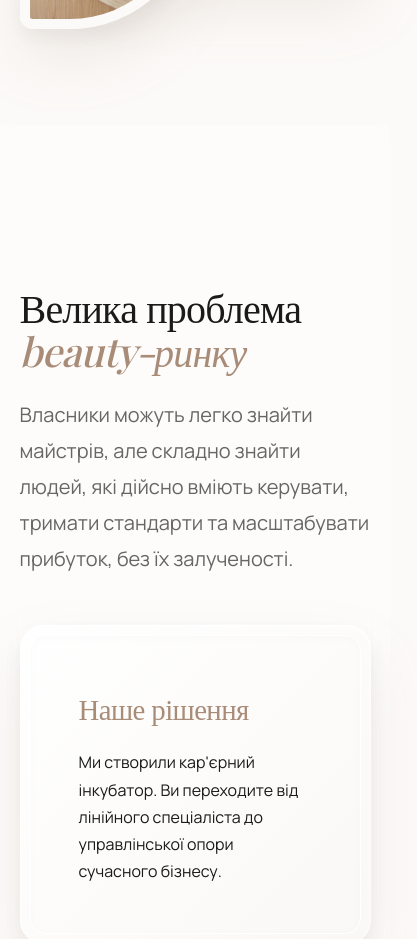
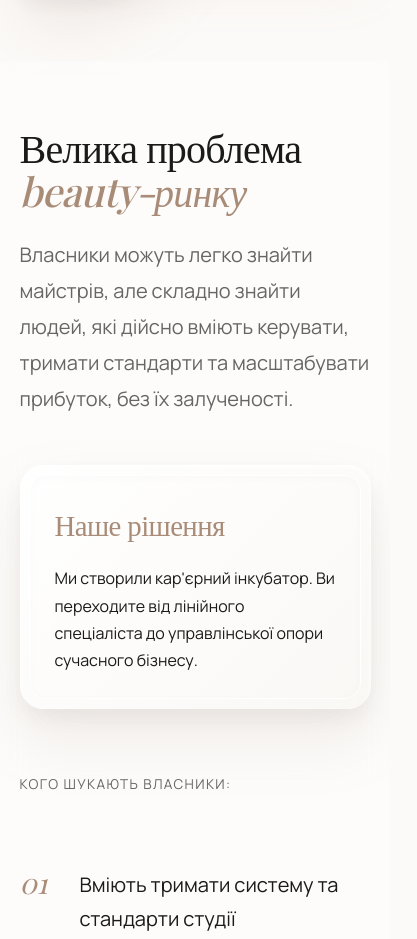
Before and after one commit to dehhaa13-collab/Top-Studio-Manager, a website built with Vite: page index.html in a window 390 px wide. Shown: the part 1468-2407 px from the top of the page, 417 px wide, since content can reach past the window. Built offline with nearby package versions, Linux system fonts and the light colour scheme; a web font is replaced by a local one.

Commit message:
fix: responsive design fixes for iPhone and iPad, remove horizontal scroll

```diff
--- a/style.css
+++ b/style.css
@@ -25,7 +25,7 @@
   position: fixed;
   top: 0;
   left: 0;
-  width: 100vw;
+  width: 100%;
   height: 100vh;
   pointer-events: none;
   z-index: 0;
@@ -37,7 +37,7 @@
   padding: 0;
 }
 
-body {
+html, body {
   background-color: var(--bg-primary);
   color: var(--text-primary);
   font-family: var(--font-sans);
@@ -46,6 +46,7 @@ body {
   -webkit-font-smoothing: antialiased;
   -moz-osx-font-smoothing: grayscale;
   position: relative;
+  width: 100%;
 }
 
 .primary-btn span {
@@ -408,6 +409,13 @@ h1 em, h2 em, h3 em {
 }
 
 /* SECTION UTILS */
+.container {
+  max-width: 1400px;
+  margin: 0 auto;
+  padding: 0 5%;
+  width: 100%;
+}
+
 .section-title {
   font-size: clamp(2.5rem, 4vw, 4rem);
   line-height: 1.1;
@@ -937,6 +945,15 @@ h1 em, h2 em, h3 em {
 }
 
 @media (max-width: 768px) {
+  .hero, .problem-section, .format-section, .camps-editorial-section, .career-section, .cta-section {
+    padding: 4rem 0 !important;
+  }
+  .camp-glass-card {
+    padding: 2rem !important;
+  }
+  .card-inner {
+    padding: 1.5rem !important;
+  }
   .timeline::before {
     left: 2rem;
   }
```
